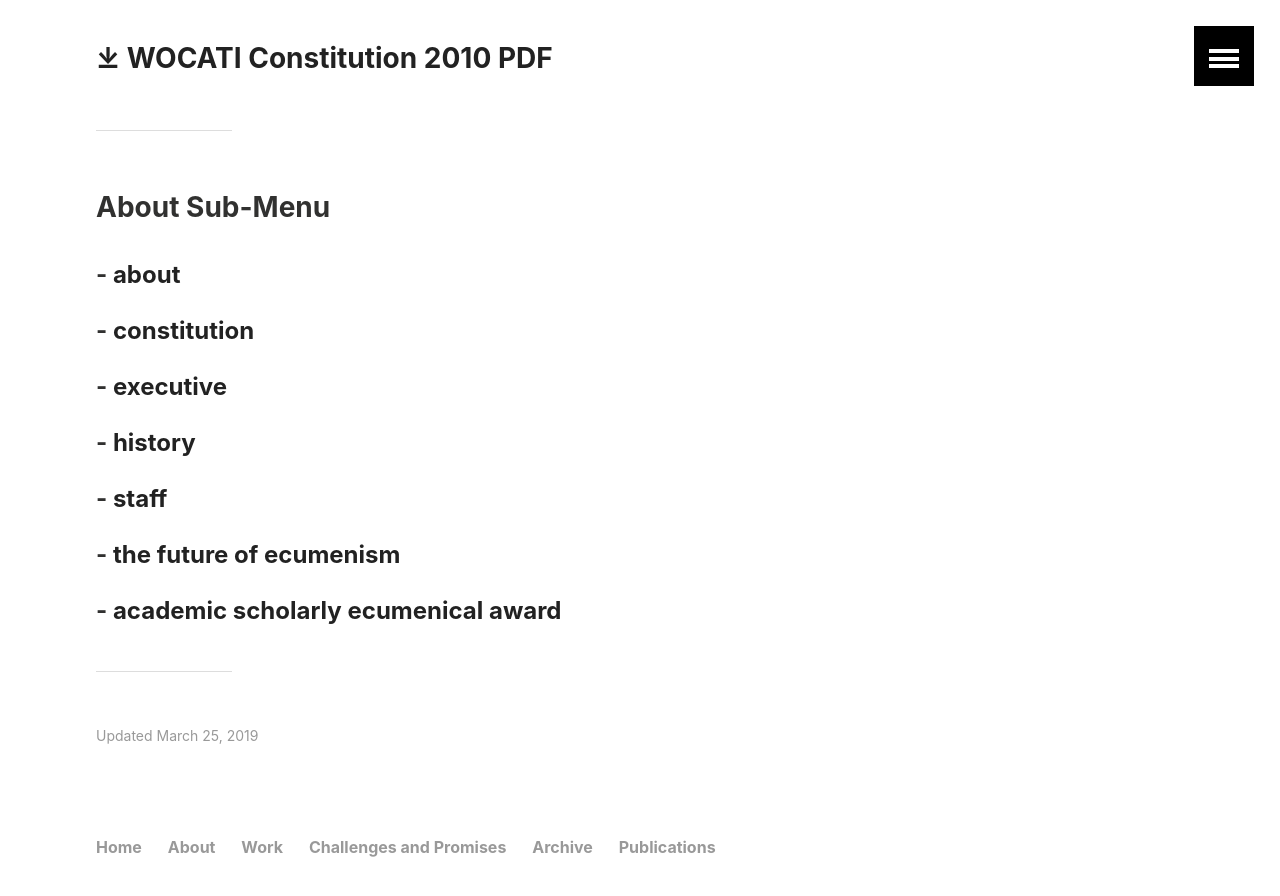
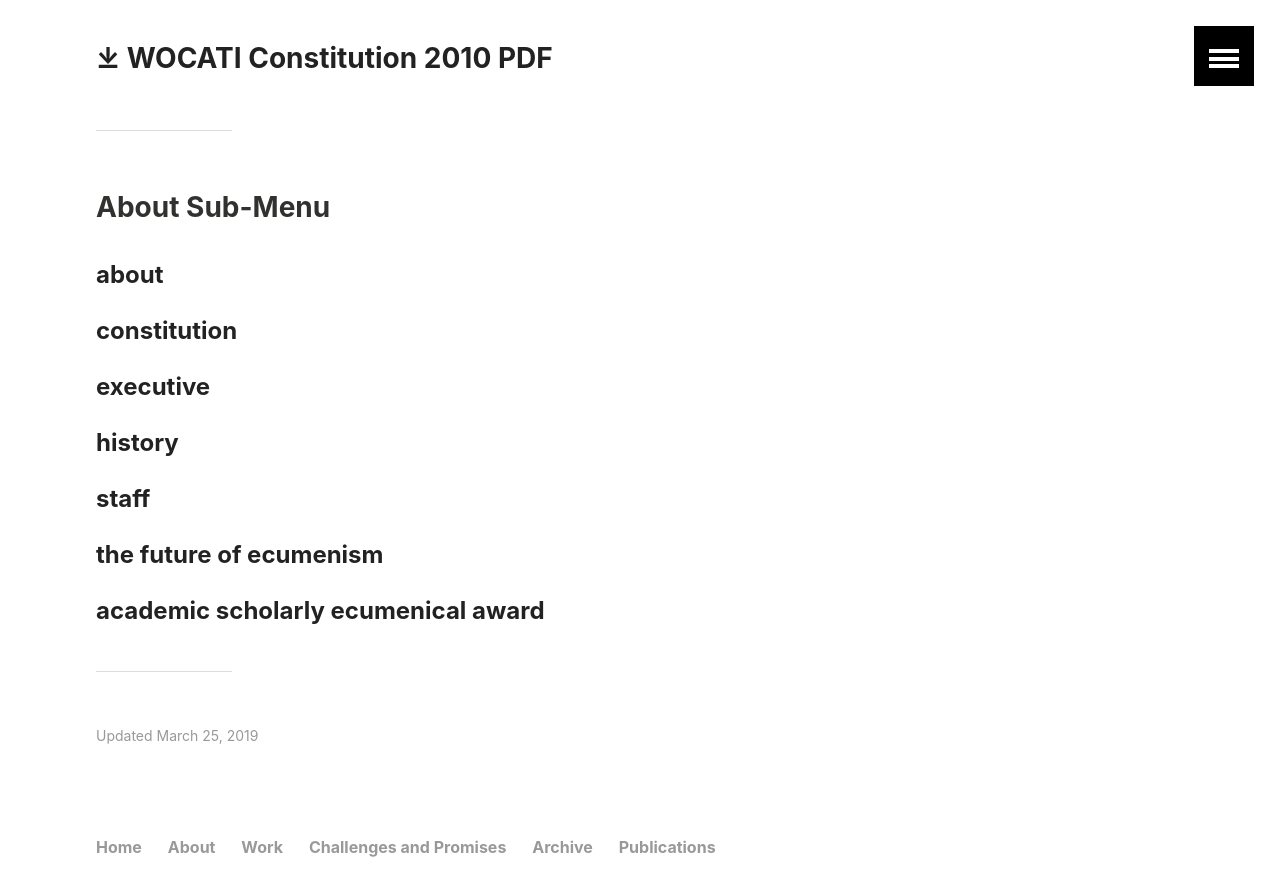
Before and after one commit to adamdjbrett/wocati-archived, a Jekyll site: the page built from about/constitution.md, in a window 1280 px wide and 900 px high, scrolled down 10300 px. Shown: the top 896 px of the window. Built offline with Jekyll 4.4.1, drawn with Linux system fonts in a browser that asks for light colours.

```diff
--- a/about/constitution.md
+++ b/about/constitution.md
@@ -230,10 +230,10 @@ _Adopted by WOCATI (The World Conference of Associations of Theological Institut
 
 ***
 ### About Sub-Menu
-####  - [about](/about/)
-####  - [constitution](/about/constitution/)
-####  - [executive](/about/executive/)
-####  - [history](/about/history/)
-####  - [staff](/about/staff/)
-####  - [the future of ecumenism](/about/the-future-of-ecumenism/)
-####  - [academic scholarly ecumenical award](/academic-scholarly-ecumenical-award/)
+#### [about](/about/)
+#### [constitution](/about/constitution/)
+#### [executive](/about/executive/)
+#### [history](/about/history/)
+#### [staff](/about/staff/)
+#### [the future of ecumenism](/about/the-future-of-ecumenism/)
+#### [academic scholarly ecumenical award](/academic-scholarly-ecumenical-award/)
```
